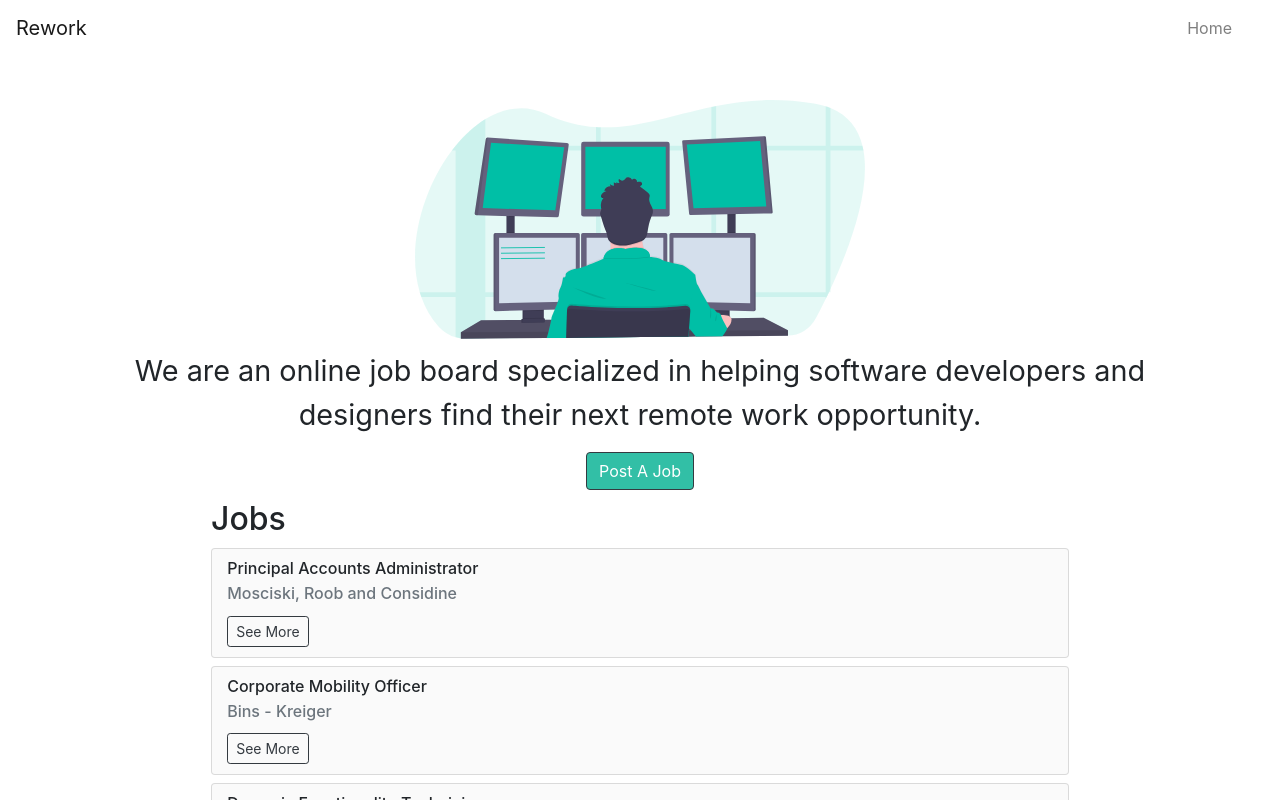
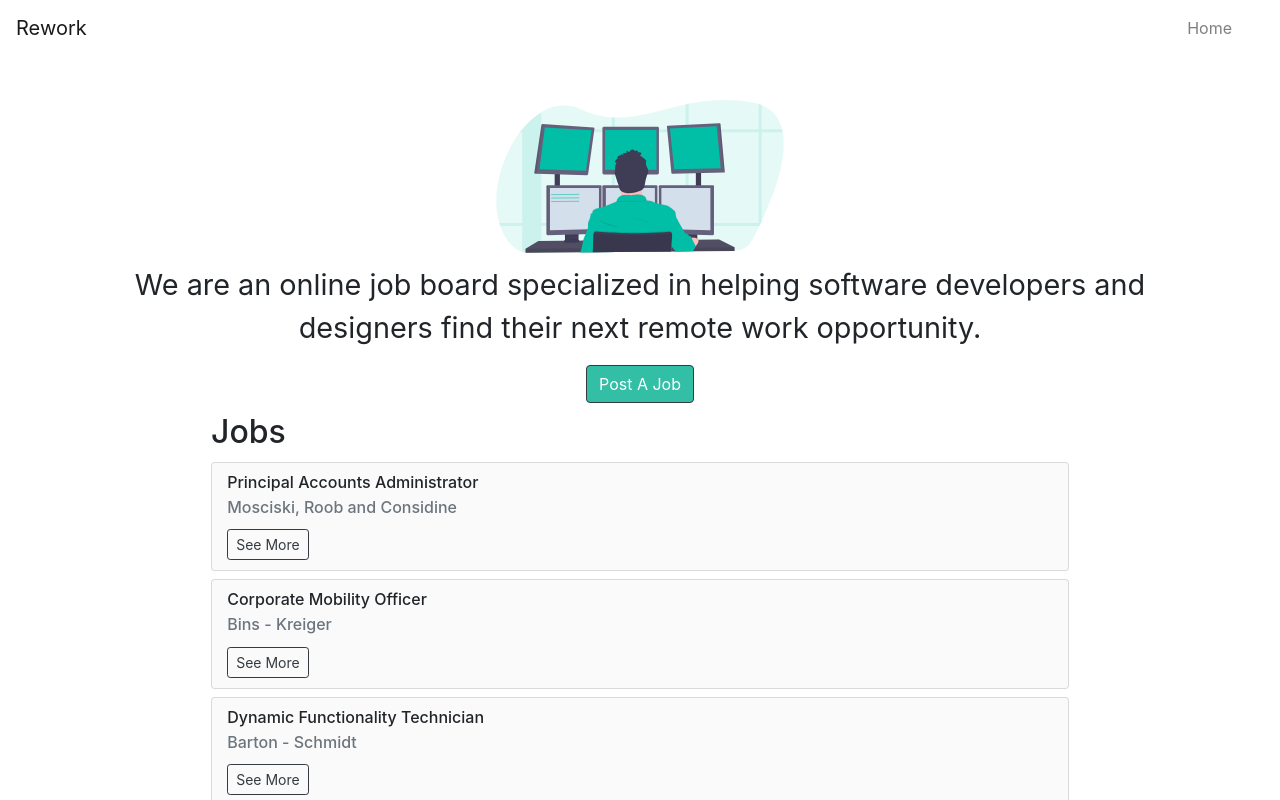
Before and after one commit to codentacos/remote-gig, a React (Create React App) app: page /home in a window 1280 px wide. Shown: the top 800 px of the page. Built offline with nearby package versions, Linux system fonts and the light colour scheme.

Commit message:
tweak height on image

```diff
--- a/src/Styles/app.scss
+++ b/src/Styles/app.scss
@@ -12,7 +12,6 @@
 
     .jobs-heading {
         margin: 10px auto;
-        max-height: 153px;
         padding: 0 15px;
         width: 100%;
         @media (min-width: 768px) {
@@ -55,8 +54,8 @@
 
     #programmer-img {
         margin: 0 auto;
+        max-height: 153px;
         width: 80%;
-
         @media (min-width: 768px) {
             width: 450px;
         }
```
